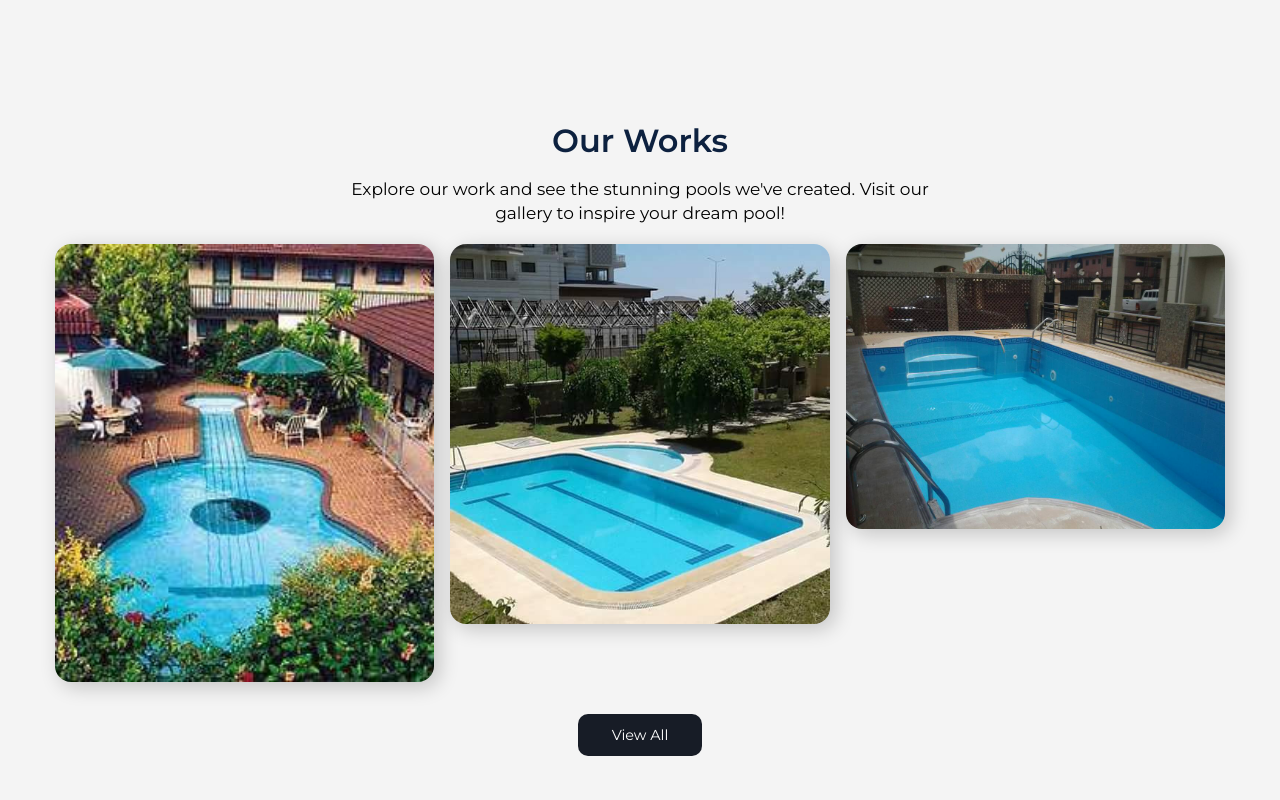
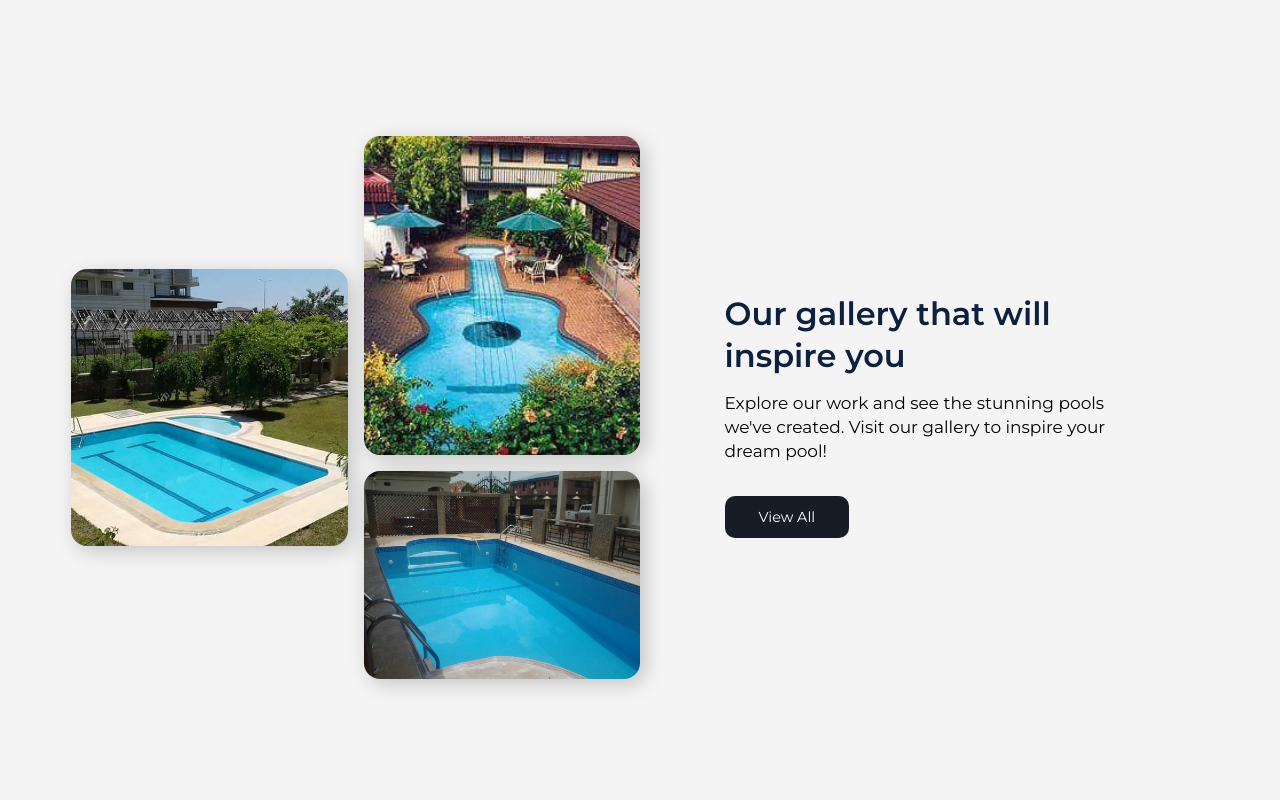
Before and after one commit to chibuikemokoli/astra-slide, a plain HTML site: page index.html in a window 1280 px wide. Shown: the part 1660-2460 px from the top of the page. Drawn offline with nearby package versions, Linux system fonts and the light colour scheme; a web font is replaced by a local one.

Commit message:
gallerey

```diff
--- a/assets/css/styles.css
+++ b/assets/css/styles.css
@@ -125,6 +125,10 @@
   background: var(--astra-blue);
 }
 
+.blue-light {
+  background: #5db8d7;
+}
+
 .landing-text {
   color: #000;
 }
@@ -749,6 +753,10 @@ h3 {
   padding: 7rem 0;
 }
 
+.py-2 {
+  padding: 2rem 0;
+}
+
 .py-3 {
   padding: 3rem 0;
   margin-bottom: 3rem;
@@ -2474,3 +2482,53 @@ a {
   background: #538029;
   /* padding-top: 6.5rem; */
 }
+
+
+.gallarey__container {
+    display: grid;
+    grid-template-columns: repeat(2, 1fr);
+    /* gap: 1rem; */
+}
+
+.green {
+    background-color: var(--cl-4);
+}
+
+.image__gallarey {
+    display: grid;
+    grid-template-columns: repeat(2, 1fr);
+    gap: 1rem;
+}
+
+.gallarey__col {
+    display: grid;
+    place-content: center;
+    gap: 1rem;
+}
+
+.gallarey__col img {
+    width: 100%;
+    border-radius: 1rem;
+    box-shadow: 5px 5px 20px rgba(0, 0, 0, 0.2);
+}
+
+.gallarey__content {
+    display: flex;
+    align-items: center;
+    justify-content: center;
+    flex-direction: column;
+}
+
+.gallarey__content>div {
+    max-width: 400px;
+}
+
+.gallarey__content .section__subtitle {
+    margin-bottom: 2rem;
+}
+
+@media (max-width : 600px) {
+    .gallarey__container {
+        grid-template-columns: repeat(1, 1fr);
+    }
+}
--- a/index.html
+++ b/index.html
@@ -179,30 +179,29 @@
          </div>
       </section>
 
-      <section class="py-5">
-         <section class="gallary container">
-            <center class="">
-               <h2 class="section__title">Our Works</h2>
-               <p class="section__subtitle">
-                  Explore our work and see the stunning pools we've created. Visit our gallery to inspire your dream pool!
-               </p>
-            </center>
-
-            <br>
-            <div class=" gallary__container">
-               <div class="image__gallary">
-                  <div class="gallary__col">
-                     <img loading="lazy" src="assets/img/guitar.jpg" alt="gallary" />
-                     <img loading="lazy" src="assets/img/landing.jpg" alt="gallary" />
-                     <img loading="lazy" src="assets/img/landingg.jpg" alt="gallary" />
-                  </div>
+      <section class="gallarey container-1 bd-container py-2">
+         <div class="section__container gallarey__container">
+            <div class="image__gallarey">
+               <div class="gallarey__col">
+                  <img src="assets/img/landing.jpg" alt="gallary" />
+               </div>
+               <div class="gallarey__col">
+                  <img src="assets/img/guitar.jpg" alt="gallary" />
+                  <img src="assets/img/landingg.jpg" alt="gallary" />
                </div>
             </div>
-         </section>
-
-         <center>
-            <a href="gallery.html" class="doing" style="color: #fff;">View All</a>
-         </center>
+            <div class="gallarey__content">
+               <div>
+                  <h2 class="section__title">
+                     Our gallery that will inspire you
+                  </h2>
+                  <p class="section__subtitle">
+                     Explore our work and see the stunning pools we've created. Visit our gallery to inspire your dream pool!
+                  </p>
+                  <a href="gallery" class="doing" style="color: #fff;">View All</a>
+               </div>
+            </div>
+         </div>
       </section>
 
       <section class="">
```
Also changed, not shown: about-astraslide.html (+20 -18 lines).
